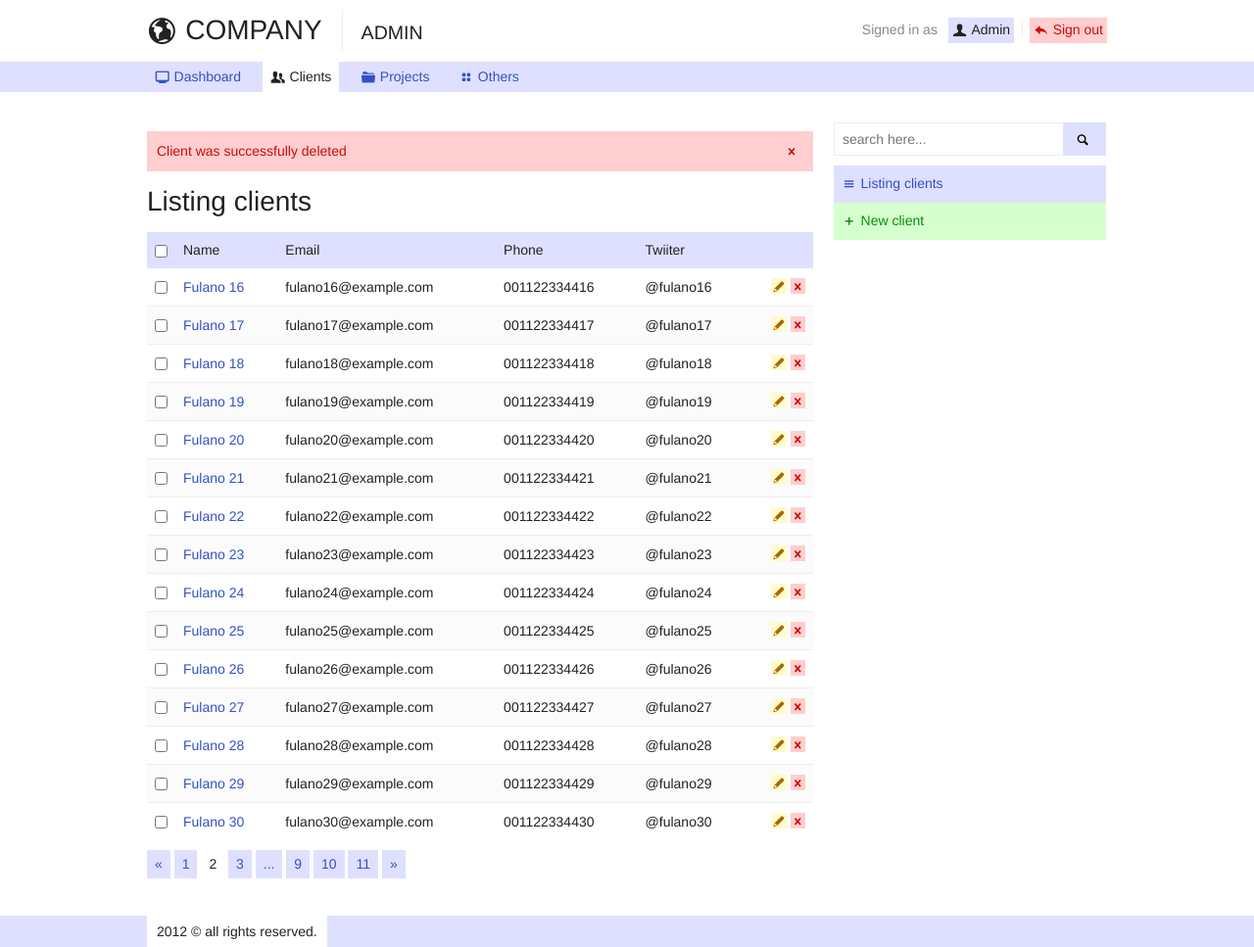
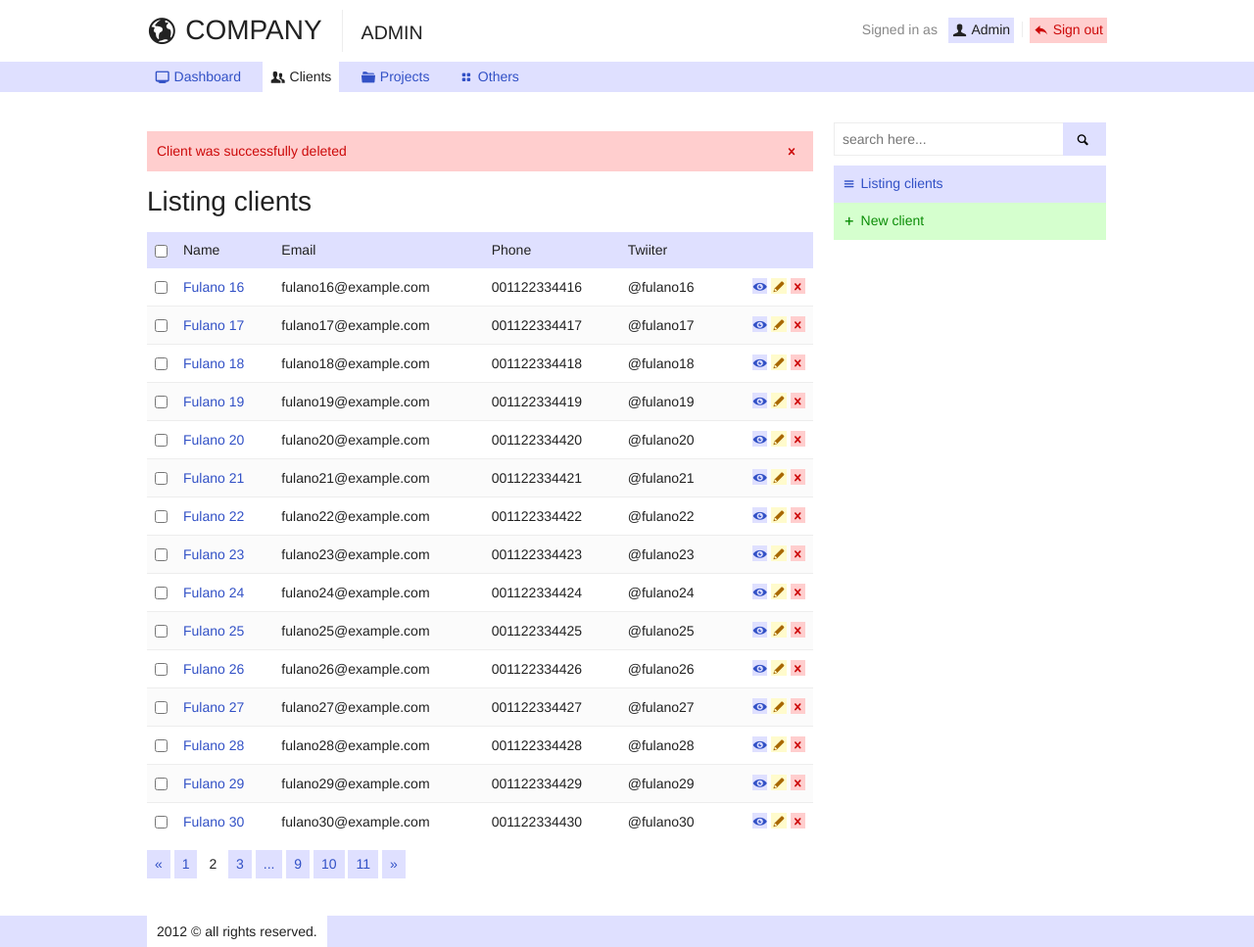
Before and after one commit to renanra/careless-admin, a Jekyll site: the page built from demo/clients/index.html, in a window 1280 px wide. Shown: the whole page at 98% size. Built offline with Jekyll 4.4.1, drawn with Linux system fonts in a browser that asks for light colours.

Commit message:
updated some demos and README

```diff
--- a/_layouts/panel.html
+++ b/_layouts/panel.html
@@ -56,7 +56,7 @@ layout: demo
 
             {% if page.collection == false %}
             <li class="separator">&nbsp;</li>
-            <li><a href="demo/clients/show.html"><i class="icon-doc-text"></i>Show client</a></li>
+            <li><a href="demo/clients/show.html"><i class="icon-eye"></i>Show client</a></li>
             <li><a class="warning" href="demo/clients/edit.html"><i class="icon-pencil"></i>Edit client</a></li>
             <li><a class="error" href="#"><i class="icon-trash"></i>Delete client</a></li>
             {% endif %}
--- a/demo/clients/index.html
+++ b/demo/clients/index.html
@@ -33,7 +33,8 @@ collection: true
       <td>0011223344{{i}}</td>
       <td>@fulano{{i}}</td>
       <td>
-        <a href="#" class="warning"><i class="icon-pencil"></i></a>
+        <a href="demo/clients/show.html" class="info"><i class="icon-eye"></i></a>
+        <a href="demo/clients/edit.html" class="warning"><i class="icon-pencil"></i></a>
         <a href="#" class="error"><i class="icon-cancel"></i></a>
       </td>
     </tr>
--- a/demo/clients/new.html
+++ b/demo/clients/new.html
@@ -3,7 +3,6 @@ layout: panel
 title: New Client
 active_if: demo/clients/
 aside: true
-collection: false
 ---
 
 <h1>New client</h1>
```
Also changed, not shown: README.md.
